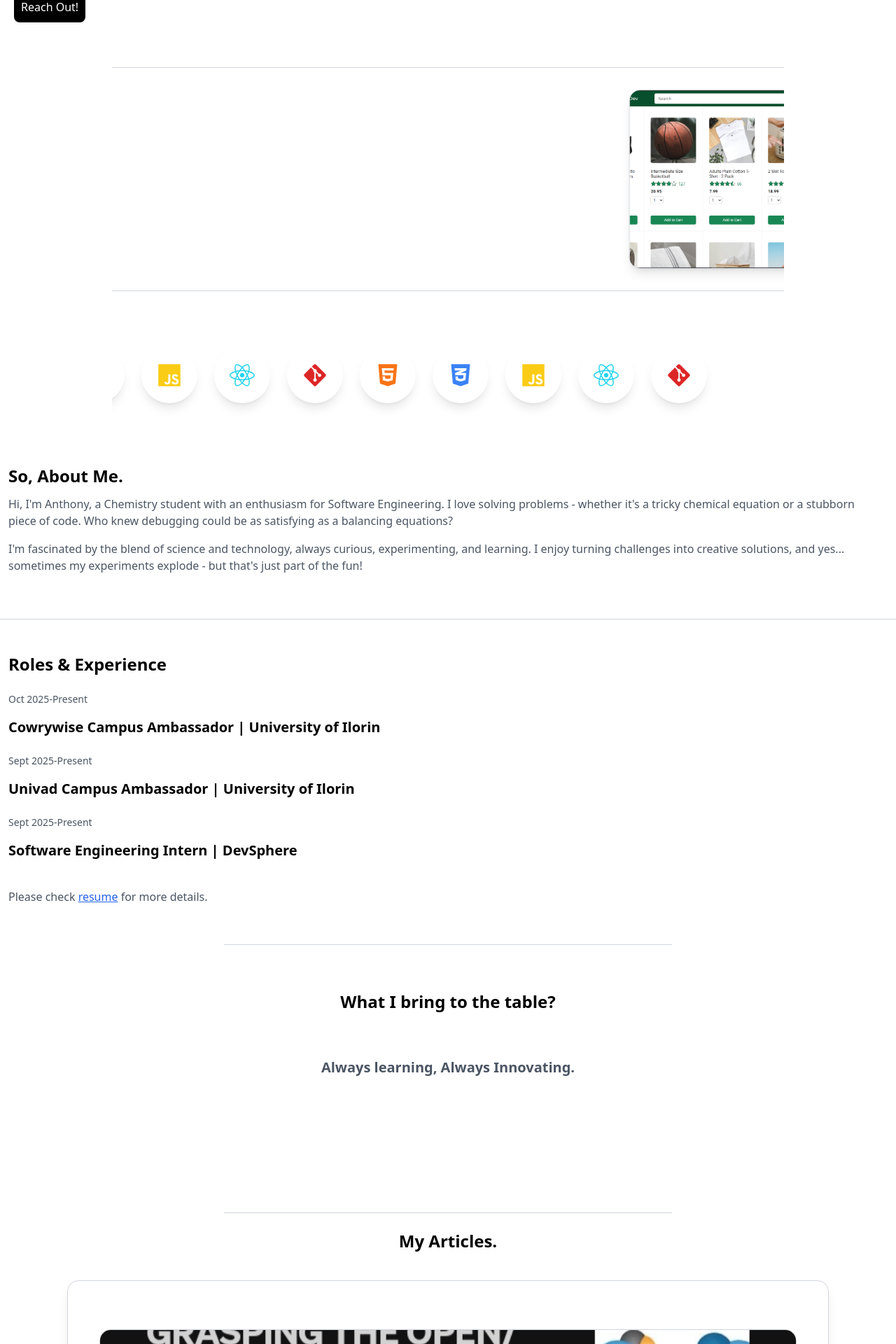
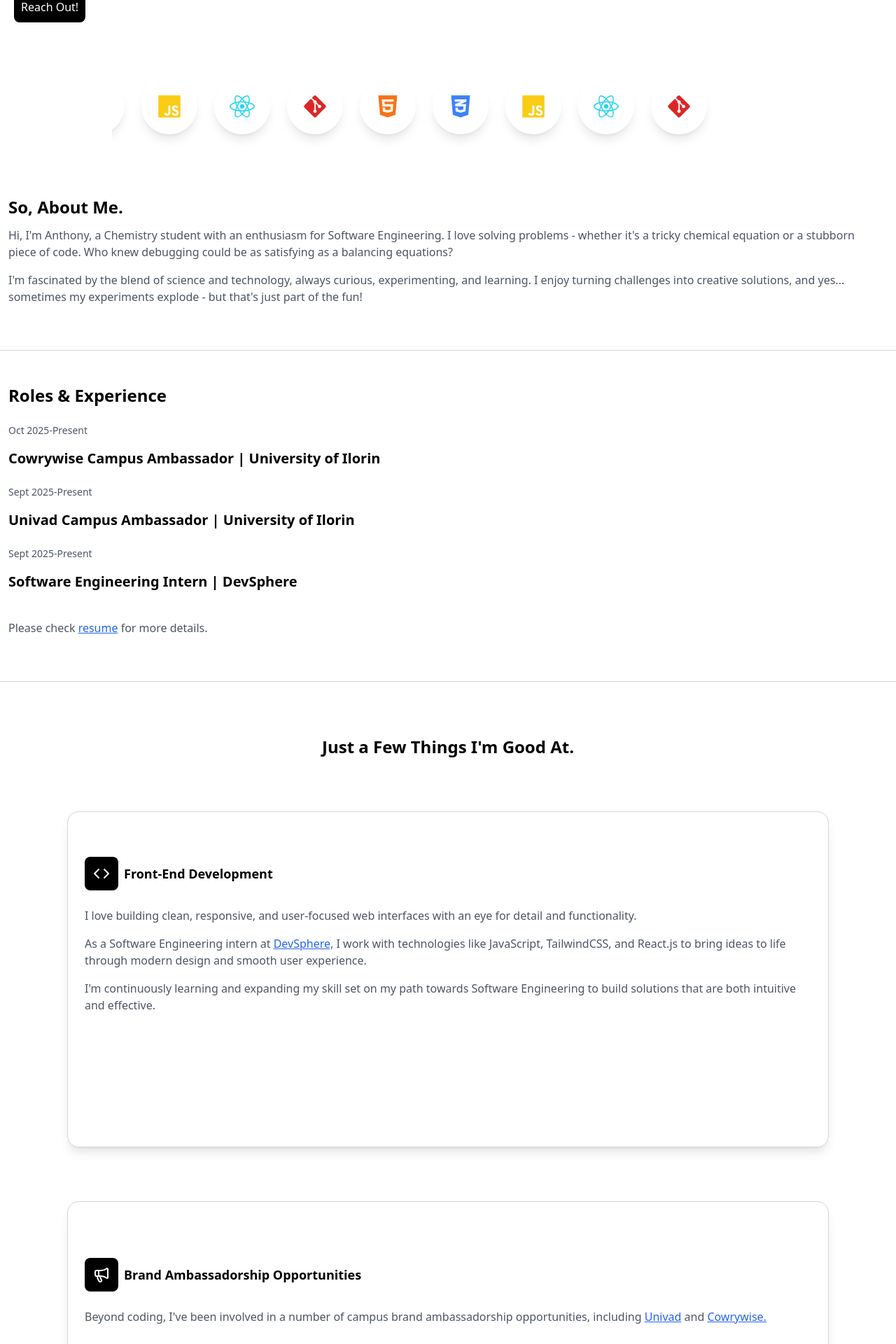
Before and after one commit to Hub-devAnthony/Portfolio, a React (Vite) app: page / in a window 1280 px wide. Shown: the part 480-2400 px from the top of the page at 70% size. Built offline with nearby package versions, Linux system fonts and the light colour scheme.

Commit message:
Added my services section

```diff
--- a/src/App.jsx
+++ b/src/App.jsx
@@ -81,8 +81,6 @@
         <Link to="contact"><button className="mt-4 ml-5 p-2.5 bg-black text-white rounded-lg font-medium text-base">Reach Out!</button></Link>
       </section>
 
-      <Motion />
-
       <MotionPractice/>
 
       <section id="about" data-aos="fade-up" data-aos-delay="400">
@@ -103,6 +101,7 @@
         <p className='ml-3 mt-10 text-base font-medium text-gray-600'>Please check <a href="resume.pdf" download="Anthony's resume.pdf" className='underline text-blue-600'>resume</a> for more details.</p>
       </section>
 
+      <Motion />
       <SkillsMotion />
       <ProjectsSection />
       <ContactSection />
--- a/src/Contact-Section.jsx
+++ b/src/Contact-Section.jsx
@@ -25,8 +25,8 @@
         <textarea
           value={message}
           onChange={(e) => setMessage(e.target.value)}
-          className="mx-auto block mt-6 w-[85vw] h-56 bg-gray-200 border border-gray-300 rounded-2xl shadow-lg font-medium text-gray-400 text-base focus:outline-none focus:ring-2 focus:ring-blue-400 focus:border-transparent transition resize-none pt-4 pl-4" type="text" placeholder="Let's build something together!"/>
-        <button onClick={sendMessage} className="mx-auto block mt-4 w-[85vw] h-16 rounded-lg bg-black text-white text-sm font-medium shadow-lg">Send Message</button>
+          className="mx-auto block mt-6 w-[85vw] h-48 bg-gray-200 border border-gray-300 rounded-2xl shadow-lg font-medium text-gray-400 text-base focus:outline-none focus:ring-2 focus:ring-blue-400 focus:border-transparent transition resize-none pt-5 pl-6" type="text" placeholder="Let's build something together!"/>
+        <button onClick={sendMessage} className="mx-auto block mt-6 w-[85vw] h-16 rounded-lg bg-black text-white text-sm font-medium shadow-lg">Send Message</button>
         <div className="mx-auto mt-[200px] w-[85vw] border-b border-gray-300"></div>
         <footer className="mt-12 text-center font-medium text-base text-gray-600">Copyright  &copy; 2025 Anthony.</footer>
 
--- a/src/Projects-Motion.jsx
+++ b/src/Projects-Motion.jsx
@@ -1,7 +1,7 @@
-import { useEffect } from 'react';
+import { useEffect } from 'react'
 import AOS from 'aos';
 import 'aos/dist/aos.css';
-import { motion } from 'framer-motion';
+import { Code, Megaphone } from 'lucide-react'
 
 function Motion () {
   useEffect(() => {
@@ -9,33 +9,28 @@
     }, []);
 
   return (
-    <div data-aos="fade-up" data-aos-delay="200" className="mx-auto flex items-center mt-16 w-full lg:w-3/4 h-80 border-b border-t border-gray-300 overflow-hidden">
-      <motion.div
-        className="flex space-x-8"
-        animate={{ x: ["100%", "-100%"] }}
-        transition={{
-          ease: "linear",
-          duration: 60,
-          repeat: Infinity,
-        }}
-      >
-      <div className="flex-shrink-0 flex items-center h-64 w-[75vw] lg:w-2/5 border border-gray-300 rounded-2xl shadow-lg overflow-hidden">
-        <img src="first.png" className="w-full h-full object-cover"/>
-      </div>
-      <div className="flex-shrink-0 flex items-center h-64 w-[75vw] lg:w-2/5 border border-gray-300 rounded-2xl shadow-lg overflow-hidden">
-        <img src="second.png" className="w-full h-full object-cover"/>
-      </div>
-      <div className="flex-shrink-0 flex items-center h-64 w-[75vw] lg:w-2/5 border border-gray-300 rounded-2xl shadow-lg overflow-hidden">
-        <img src="third.png" className="w-full h-full object-cover"/>
-      </div>
-      <div className="flex-shrink-0 flex items-center h-64 w-[75vw] lg:w-2/5 border border-gray-300 rounded-2xl shadow-lg overflow-hidden">
-        <img src="fourth.png" className="w-full h-full object-cover"/>
-      </div>
-      <div className="flex-shrink-0 flex items-center h-64 w-[75vw] lg:w-2/5 border border-gray-300 rounded-2xl shadow-lg overflow-hidden">
-        <img src="fifth.png" className="w-full h-full object-cover"/>
-      </div>
-     </motion.div>
-    </div>
+    <section data-aos="fade-up" data-aos-delay="200" className="flex flex-col items-center justify-evenly mt-16 w-full h-[1300px] border-t border-b border-gray-300">
+      <p className="text-2xl font-extrabold text-black">Just a Few Things I'm Good At.</p>
+      <main className="flex flex-col h-[480px] w-[85vw] border-gray-300 border rounded-2xl shadow-lg">
+        <div className="ml-6 mt-16 flex items-center gap-2">
+          <div className="flex items-center justify-center h-12 w-12 bg-black rounded-lg"><Code className="text-white" /></div>
+          <p className="text-lg font-bold text-black">Front-End Development</p>
+        </div>
+          <p className="mt-6 ml-6 mr-6 text-base font-medium text-gray-600">I love building clean, responsive, and user-focused web interfaces with an eye for detail and functionality.</p>
+          <p className="mt-4 ml-6 mr-6 text-base font-medium text-gray-600">As a Software Engineering intern at <a href="https://www.linkedin.com/company/sphere4devs/" className="text-blue-600 underline">DevSphere,</a> I work with technologies like JavaScript, TailwindCSS, and React.js to bring ideas to life through modern design and smooth user experience.</p>
+          <p className="mt-4 ml-6 mr-6 text-base font-medium text-gray-600">I'm continuously learning and expanding my skill set on my path towards Software Engineering to build solutions that are both intuitive and effective.</p>
+      </main>
+
+      <main className="flex flex-col h-[480px] w-[85vw] border-gray-300 border rounded-2xl shadow-lg">
+        <div className="ml-6 mt-20 flex items-center gap-2">
+          <div className="flex items-center justify-center h-12 w-12 bg-black rounded-lg"><Megaphone className="text-white" /></div>
+          <p className="text-lg font-bold text-black">Brand Ambassadorship Opportunities</p>
+        </div>
+        <p className="mt-6 ml-6 mr-6 text-base font-medium text-gray-600">Beyond coding, I've been involved in a number of campus brand ambassadorship opportunities, including <a href="https://www.univad.org/" className="text-blue-600 underline">Univad</a> and <a href="https://cowrywise.com/" className="text-blue-600 underline">Cowrywise.</a></p>
+        <p className="mt-6 ml-6 mr-6 text-base font-medium text-gray-600">I enjoy collaborating with brands that value creativity and community - helping them connect with students in ways that feel authentic and relatable.</p>
+        <p className="mt-6 ml-6 mr-6 text-base font-medium text-gray-600">It's all about meaningfull engagement and representing ideas I believe in.</p>
+      </main>
+    </section>
   );
 }
 
--- a/src/Projects-Section.jsx
+++ b/src/Projects-Section.jsx
@@ -11,7 +11,7 @@
     <div id="project" data-aos="fade-up" data-aos-delay="600">
        <p className="mt-6 text-center text-2xl font-extrabold text-black">My Articles.</p>
 
-       <div className="flex flex-col justify-evenly mt-10 mx-auto h-[600px] w-[85vw] border-gray-300 border rounded-2xl shadow-lg">
+       <div className="flex flex-col justify-evenly mt-10 mx-auto h-[550px] w-[85vw] border-gray-300 border rounded-2xl shadow-lg">
         <div className="mx-auto rounded-2xl border-gray-300 border w-11/12 h-1/4 overflow-hidden">
           <img className="w-full h-full object-cover" src="article.jpg" />
         </div>
@@ -117,7 +117,7 @@
       </div>
 
       <div className="mx-auto mt-20 flex flex-col items-center justify-evenly">
-        <button className="w-[150px] h-[58px] bg-black text-white rounded-lg shadow-sm font-medium text-base">View More</button>
+        <a href="https://github.com/Hub-devAnthony"><button className="w-[150px] h-[58px] bg-black text-white rounded-lg shadow-sm font-medium text-base">View More</button></a>
       </div>
     </div>
   );
```
